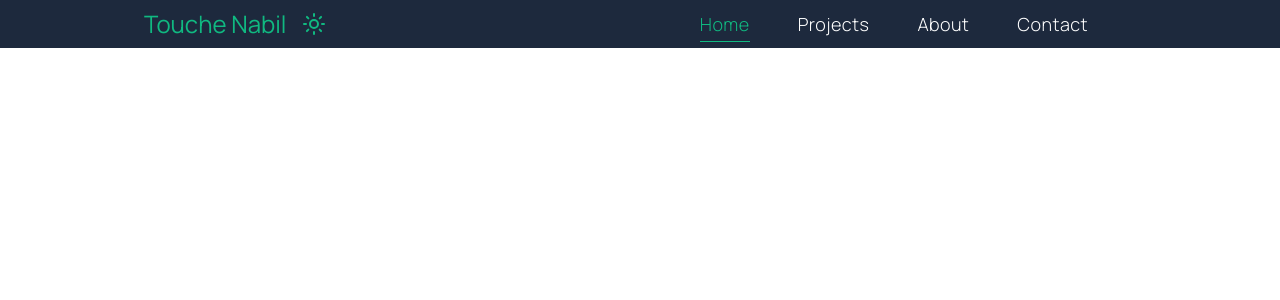
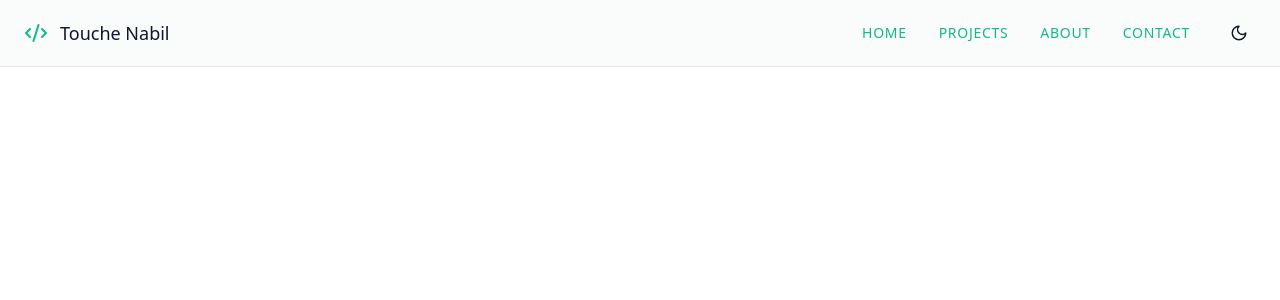
Before and after one commit to nabiltouche/portfolio, a React (Vite) app: page / in a window 1280 px wide. Shown: the top 300 px of the page. Built offline with nearby package versions, Linux system fonts and the light colour scheme.

Commit message:
work now i need to understand and modify the code

```diff
--- a/src/components/Navbar.tsx
+++ b/src/components/Navbar.tsx
@@ -30,37 +30,147 @@ const Navbar = () => {
     }
   }
 
-  return (
-    <div className="w-full md:h-12 sm:h-14 h-18 flex justify-between items-center xl:px-36 lg:px-24 md:px-12 sm:px-6 px-4 fixed top-0 bg-slate-800">
-      <div className="flex items-center sm:gap-x-4 gap-x-2">
-        <a href="#" className="md:text-2xl sm:text-xl text-primary">Touche Nabil</a>
-        {isDarkMode ? (
-          <Moon className="md:text-3xl sm:text-2xl text-xl text-primary hover:cursor-pointer" onClick={toggleDarkMode}/>
-        ) : (
-          <Sun className="md:text-3xl sm:text-2xl text-xl text-primary hover:cursor-pointer" onClick={toggleDarkMode}/>
-        )}
-      </div>
+    return <motion.nav
+            style = {{opacity : 1}}
+            className={`fixed top-0 w-full z-50 px-6 py-4 ${
+                isDarkMode ? "bg-gray-900/80" : "bg-gray-50/80"
+            } backdrop-blur-md border-b ${
+                isDarkMode ? "border-gray-800" : "border-gray-200"
+            }`}
+        >
 
-      <div className="flex">
-        {links.map(link => (
-          <a
-            key={link}
-            href="#"
-            onClick={() => setActive(link)}
-            className={`group lg:text-lg md:text-base text-sm font-light lg:mr-12 mr-8 tracking-wide relative
-              ${active === link ? "text-primary" : "text-white"}
-            `}
-          >
-            {link}
-            <span className={`absolute -bottom-1 left-0 w-full h-[1px]
-              ${active === link ? "bg-primary scale-x-100 origin-left" : "bg-white scale-x-0 origin-right"}
-              transform transition duration-300
-            `}></span>
-          </a>
-        ))}
-      </div>
+
+
+    <div className="max-w-7xl mx-auto flex justify-between items-center">
+        <motion.div
+            whileHover={{ scale: 1.05 }}
+            className="flex items-center space-x-2 cursor-pointer"
+        >
+            <Code2 size={24} className="text-primary" /> {" "}
+            <span className="text-lg ml-1">Touche Nabil</span>
+        </motion.div>
+
+        {/* Dekstop Navigation */}
+        <div className="hidden md:flex items-center space-x-8">
+            {links.map((item) => (
+                <motion.button
+                    key={item}
+                    whileHover={{ y: -2}}
+                    onClick={() => scrollToSection(item.toLowerCase())}
+                    className={`text-sm uppercase tracking-wider transition-colors ${
+                        isDarkMode
+                            ? "text-primary hover:text-white"
+                            : "text-primary hover:text-gray-900"
+                    }`}
+                    >
+                        {item}
+                </motion.button>
+            ))}
+            <motion.button
+                whileHover={{ scale: 1.05 }}
+                whileTap={{ scale: 0.95 }}
+                onClick={toggleDarkMode}
+                className={`p-2 rounded-full transition-colors ${
+                    isDarkMode
+                        ? "bg-gray-900 text-white hover:bg-gray-800"
+                        : "bg-white-500 text-gray-900 hover:bg-gray-200"
+                }`}
+            >
+                {isDarkMode ? <Sun size={18} /> : <Moon size={18} />}
+            </motion.button>
+        </div>
+
+        {/* Mobile Menu Button */}
+        <div className="md:hidden flex items-center space-x-4">
+            <motion.button
+                whileHover={{ scale: 1.05 }}
+                whileTap={{ scale: 0.95 }}
+                onClick={toggleDarkMode}
+                className={`p-2 rounded-full transition-colors ${
+                    isDarkMode
+                        ? "text-primary hover:text-white hover:bg-gray-800"
+                        : "text-primary hover:text-gray-900 hover:bg-gray-200"
+                }`}
+            >
+                {isDarkMode ? <Sun size={18} /> : <Moon size={18} />}
+            </motion.button>
+            <motion.button
+                whileHover={{ scale: 1.05 }}
+                whileTap={{ scale: 0.95 }}
+                onClick={() => setIsMenuOpen(!isMenuOpen)}
+                className={`p-2 rounded-full transition-colors ${
+                    isDarkMode
+                        ? "text-gray-400 hover:text-white hover:bg-gray-800"
+                        : "text-gray-600 hover:text-gray-900 hover:bg-gray-200"
+                }`}
+            >
+                {isMenuOpen ? <X size={20} /> : <Menu size={20} />}
+            </motion.button>
+        </div>
     </div>
-  )
-}
+
+     {/* Mobile Navigation */}
+    <AnimatePresence>
+        {isMenuOpen && (
+            <motion.div
+                initial={{ opacity: 0, y: -20 }}
+                animate={{ opacity: 1, y: 0 }}
+                exit={{ opacity: 0, y: -20 }}
+                className={`md-hidden mt-4 p-4 rounded-lg ${
+                    isDarkMode ? "bg-gray-800" : "bg-white"
+                } border ${isDarkMode ? "border-gray-800" : "border-gray-200"}}`}
+            >
+                {links.map((item) => (
+                    <motion.button
+                        key={item}
+                        whileHover={{ x: 5}}
+                        onClick={() => scrollToSection(item.toLowerCase())}
+                        className={`block w-full text-left py-2 text-sm uppercase tracking-wider transition-colors ${
+                            isDarkMode
+                                ? "text-gray-400 hover:text-white"
+                                : "text-gray-600 hover:text-gray-900"
+                        }`}
+                    >
+                        {item}
+                    </motion.button>
+                ))}
+                </motion.div>
+            )}
+        </AnimatePresence>
+    </motion.nav>
+};
 
 export default Navbar
+
+//   return (
+//     <div className="w-full md:h-12 sm:h-14 h-18 flex justify-between items-center xl:px-36 lg:px-24 md:px-12 sm:px-6 px-4 fixed top-0 bg-slate-800">
+//       <div className="flex items-center sm:gap-x-4 gap-x-2">
+//         <a href="#" className="md:text-2xl sm:text-xl text-primary">Touche Nabil</a>
+//         {isDarkMode ? (
+//           <Moon className="md:text-3xl sm:text-2xl text-xl text-primary hover:cursor-pointer" onClick={toggleDarkMode}/>
+//         ) : (
+//           <Sun className="md:text-3xl sm:text-2xl text-xl text-primary hover:cursor-pointer" onClick={toggleDarkMode}/>
+//         )}
+//       </div>
+
+//       <div className="flex">
+//         {links.map(link => (
+//           <a
+//             key={link}
+//             href="#"
+//             onClick={() => setActive(link)}
+//             className={`group lg:text-lg md:text-base text-sm font-light lg:mr-12 mr-8 tracking-wide relative
+//               ${active === link ? "text-primary" : "text-white"}
+//             `}
+//           >
+//             {link}
+//             <span className={`absolute -bottom-1 left-0 w-full h-[1px]
+//               ${active === link ? "bg-primary scale-x-100 origin-left" : "bg-white scale-x-0 origin-right"}
+//               transform transition duration-300
+//             `}></span>
+//           </a>
+//         ))}
+//       </div>
+//     </div>
+//   )
+// }
--- a/src/index.css
+++ b/src/index.css
@@ -21,7 +21,3 @@
 } */
 
 @custom-variant dark (&:where(.dark, .dark *));
-
-* {
-  font-family: "Manrope", sans-serif;
-}
```
